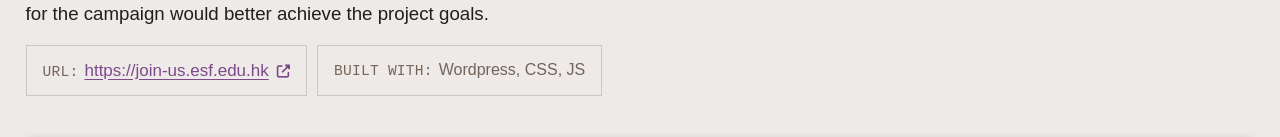
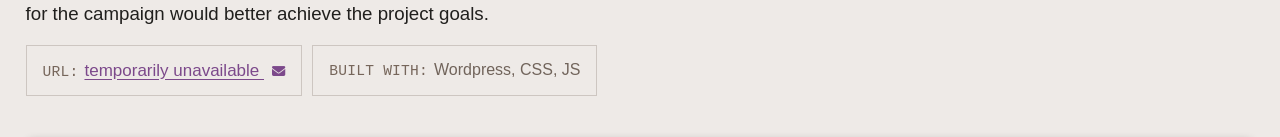
Before and after one commit to indoct/scho-react, a React (Vite) app: page /work/esfjoinus in a window 1280 px wide. Shown: the part 323-460 px from the top of the page. Built offline with nearby package versions, Linux system fonts and the light colour scheme; a web font is replaced by a local one.

Commit message:
unavailable project

```diff
--- a/src/pages/work/ESFJoinUs.jsx
+++ b/src/pages/work/ESFJoinUs.jsx
@@ -114,13 +114,11 @@ export default function ESFJoinUs() {
               <p className="plink-cont">
                 <span className="tech">url:</span>
                 <a
-                  href="https://join-us.esf.edu.hk"
-                  target="_blank"
-                  rel="noreferrer"
+                  href="mailto:hello@scho.pro?subject=Please send me the link to the demo site!"
                   className="proj-url"
                 >
-                  https://join-us.esf.edu.hk
-                  <i className="fa-solid fa-up-right-from-square"></i>
+                  temporarily unavailable <i class="fa-solid fa-envelope"></i>
+                  {/* <i className="fa-solid fa-up-right-from-square"></i> */}
                 </a>
               </p>
               <p className="plink-cont">
```
